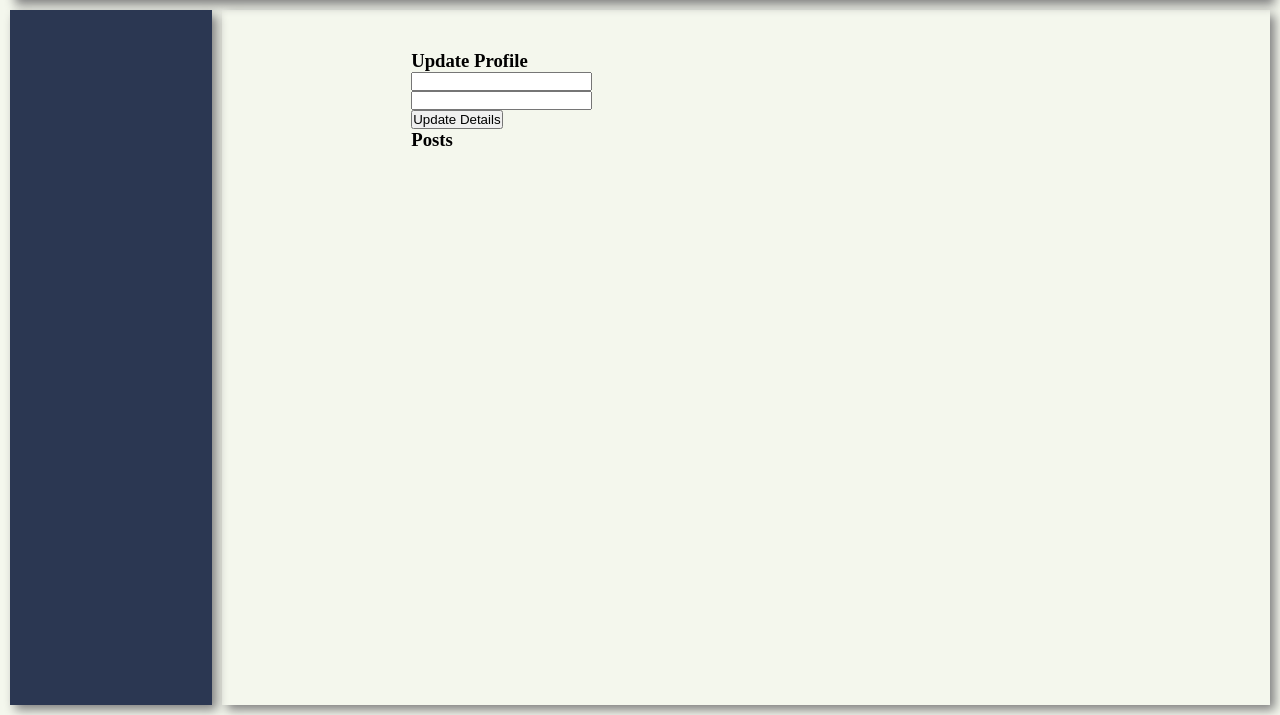
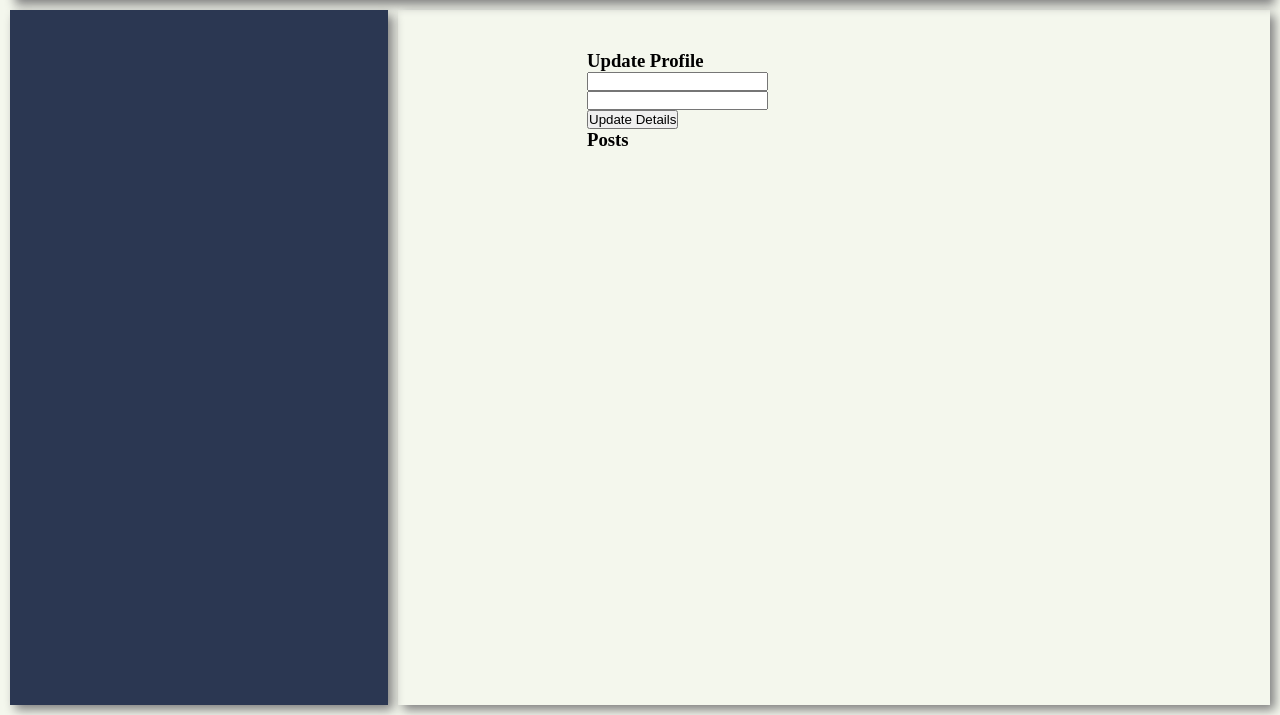
Before and after one commit to lesleysauter/Wayfarer, a Django app: template main_app/templates/profile.html in a window 1280 px wide. Shown: the part 85-800 px from the top of the page. Run offline with Django 3.2, Linux system fonts and the light colour scheme; the template is opened without the code that fills it, so the values that code supplies are empty; some web fonts are replaced.

Commit message:
fixed styling for left and right panels
Signed-off-by: wsushinsky <wyattsushi@gmail.com>

```diff
--- a/main_app/static/styles/main.css
+++ b/main_app/static/styles/main.css
@@ -62,7 +62,7 @@ span {
 
 .left-panel {
   height: calc(100% - 85px);
-  flex-grow: 2;
+  width: 30%;
   background-color: var(--darkblue);
   box-shadow: 5px 5px 10px grey;
   margin-top: 10px;
@@ -73,7 +73,7 @@ span {
 
 .right-panel {
   height: calc(100% - 85px);
-  flex-grow: 8;
+  width: calc(70% - 10px);
   box-shadow: 5px 5px 10px grey;
   margin-top: 10px;
   margin-left: 10px;
```
